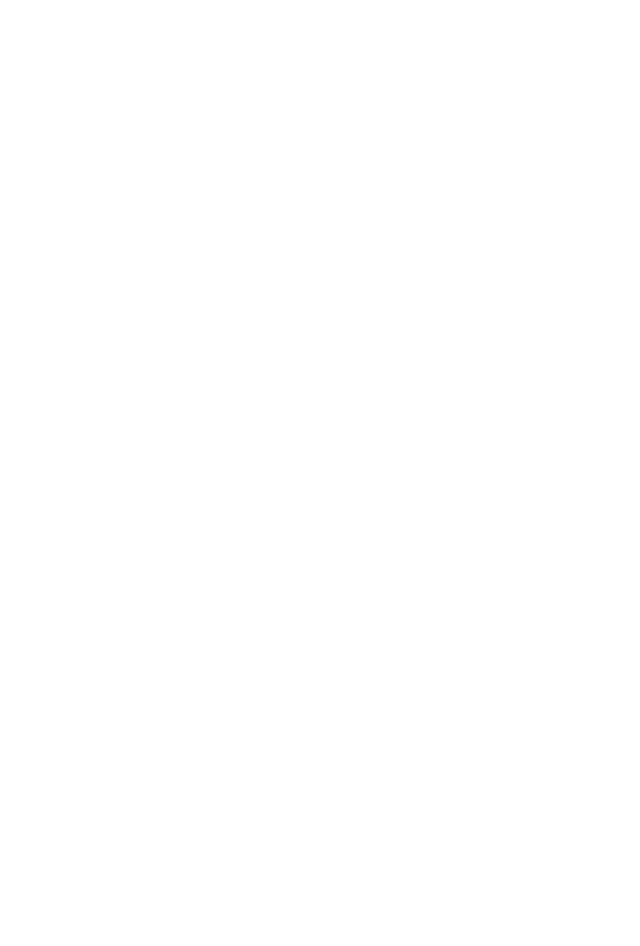
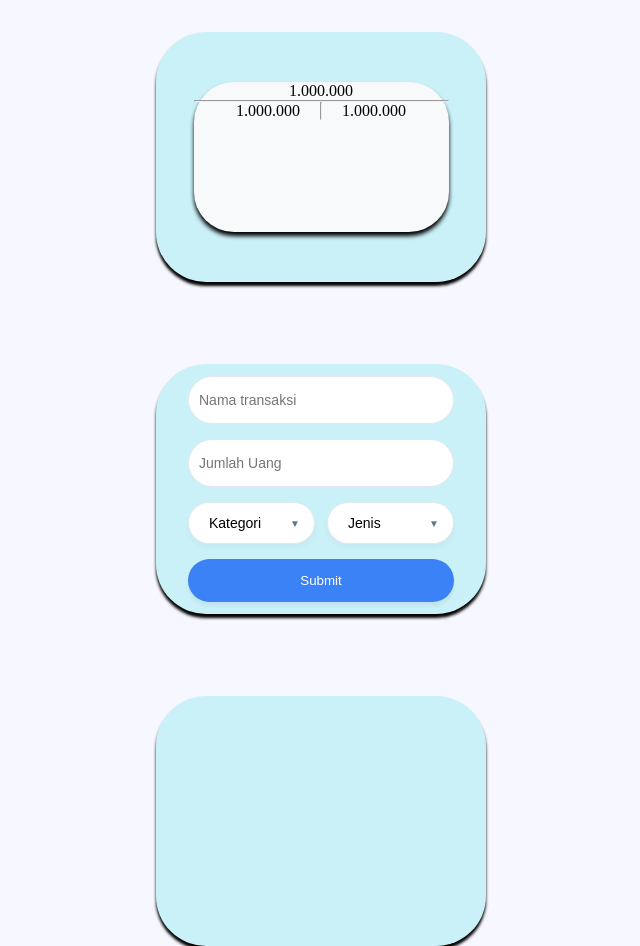
Before and after one commit to FrenkyS07/DompetKu, a plain HTML site: page index.html in a window 1280 px wide. Shown: the whole page, without its empty margins (319-959 px from the left). Before the commit the page ends 800 px from the top, so only its background shows below. Drawn offline with Linux system fonts and the light colour scheme.

Commit message:
Form design and structure

```diff
--- a/index.css
+++ b/index.css
@@ -1,5 +1,136 @@
-*{
+* {
     margin: 0;
     padding: 0;
     box-sizing: border-box;
 }
+
+body {
+    background: #F7F7FF;
+}
+
+.container {
+    display: flex;
+    flex-direction: column;
+    justify-content: center;
+    align-items: center;
+    gap: 50px;
+}
+
+.card {
+    background-color: #CAF0F8;
+    width: 330px;
+    height: 250px;
+    border-radius: 50px;
+    margin-top: 2rem;
+    box-shadow: 0px 4px 3px 0px #000;
+
+    display: flex;
+    justify-content: center;
+    align-items: center;
+}
+
+.card .placeholder-dashboard {
+    text-align: center;
+
+    background-color: #F8F9FA;
+    width: 255px;
+    height: 150px;
+    border-radius: 40px;
+    box-shadow: #000 0px 4px 4px 0px;
+}
+
+.transaksi {
+    display: flex;
+    justify-content: center;
+    gap: 20px;
+}
+
+/*  SECTION 2 "FORM TRANSAKSI' */
+
+.form-transaksi {
+    width: 100%;
+    max-width: 400px;
+    display: flex;
+    flex-direction: column;
+    gap: 15px;
+    margin: 0 auto;
+    padding: 2rem;
+}
+
+.Input-wrapper {
+    width: 100%;
+    position: relative;
+    display: flex;
+    justify-content: center;
+}
+
+.input-transaksi{
+    width: 100%;
+    padding: 15px 10px;
+    border-radius: 50px;
+    border: solid 1px #e3e8f0;
+    font-size: 14px;
+    background-color: #fff;
+}
+
+/* Select */
+
+.input-style {
+    width: 100%;
+    padding: 12px 20px;
+    border-radius: 50px;
+    border: 1px solid #e3e8f0;
+    font-size: 14px;
+    background-color: #fff;
+    box-shadow: 0 4px 6px rgba(0, 0, 0, 0.03);
+    outline: none;
+    transition: all 0.3s ease;
+
+    appearance: none;
+    -webkit-appearance: none;
+    cursor: pointer;
+}
+
+.input-style:focus {
+    border-color: #3b82f6;
+    box-shadow: 0 0 0 3px rgba(59, 130, 246, 0.1);
+}
+
+.kelompok-transaksi {
+    display: flex;
+    gap: 12px;
+}
+
+.select-wrapper {
+    flex: 1;
+    position: relative;
+}
+
+.select-wrapper::after {
+    content: '▼';
+    font-size: 10px;
+    color: #64748B;
+    position: absolute;
+    right: 15px;
+    top: 50%;
+    transform: translateY(-50%);
+    pointer-events: none;
+}
+
+/* Button */
+
+.btn-submit {
+    padding: 14px;
+    border-radius: 50px;
+    background-color: #3b82f6;
+    color: #fff;
+    border: none;
+    box-shadow: 0px 4px 4px rgba(0, 0, 0, 0.05);
+    cursor: pointer;
+    transition: transform 0.2s;
+}
+
+.btn-submit:hover {
+    background-color: #2563eb;
+    transform: scale(1.02);
+}
--- a/index.html
+++ b/index.html
@@ -1,11 +1,69 @@
 <!DOCTYPE html>
 <html lang="en">
+
 <head>
     <meta charset="UTF-8">
     <meta name="viewport" content="width=device-width, initial-scale=1.0">
+    <link rel="stylesheet" href="index.css">
     <title>Website DompetKu</title>
 </head>
+
 <body>
+    <header></header>
+    <main>
+        <div class="container">
+            <section class="Section-1">
+                <div class="card">
+                    <div class="placeholder-dashboard">
+                        <div class="saldo">1.000.000</div>
+                        <hr>
+                        <div class="transaksi">
+                            <div class="pemasukan">1.000.000</div>
+                            <hr>
+                            <div class="pengeluaran">1.000.000</div>
+                        </div>
+                    </div>
+                </div>
+            </section>
+            <section class="Section-2">
+                <div class="card">
+                    <form action="" class="form-transaksi">
+                        <div class="Input-wrapper">
+                            <input type="text" id="nama-transaksi" class="input-transaksi" placeholder="Nama transaksi" required>
+                        </div>
+                        <div class="Input-wrapper">
+                            <input type="number" id="jumlah-uang" class="input-transaksi" placeholder="Jumlah Uang" required>
+                        </div>
+                        <div class="kelompok-transaksi">
+                            <div class="select-wrapper">
+                                <select name="kategori" id="kategori" class="input-style">
+                                    <option value="" disabled selected>Kategori</option>
+                                    <option value="Gaji">Gaji</option>
+                                    <option value="Makanan">Makanan</option>
+                                    <option value="Transportasi">Transportasi</option>
+                                    <option value="Hiburan">Hiburan</option>
+                                    <option value="Elektronik">Elektronik</option>
+                                </select>
+                            </div>
+                            <div class="select-wrapper">
+                                <select name="jenis" id="jenis" class="input-style">
+                                    <option value="" disabled selected>Jenis</option>
+                                    <option value="pemasukan">Pemasukan</option>
+                                    <option value="pengeluaran">Pengeluaran</option>
+                                </select>
+                            </div>
+                        </div>
+                        <button type="submit" class="btn-submit">Submit</button>
+                    </form>
+                </div>
+            </section>
+            <section class="Section-3">
+                <div class="card">
 
+                </div>
+            </section>
+        </div>
+    </main>
 </body>
+
 </html>
```
